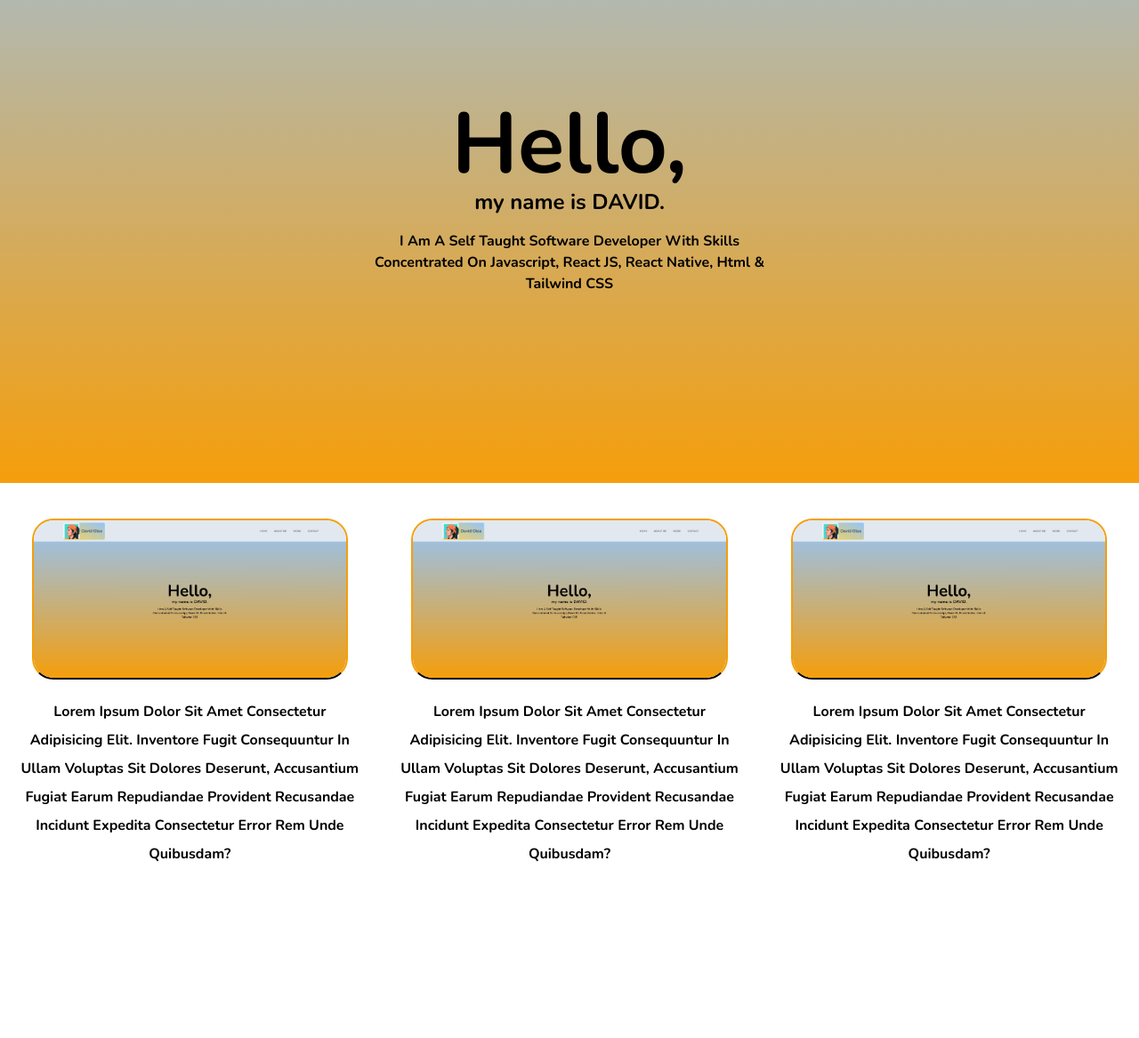
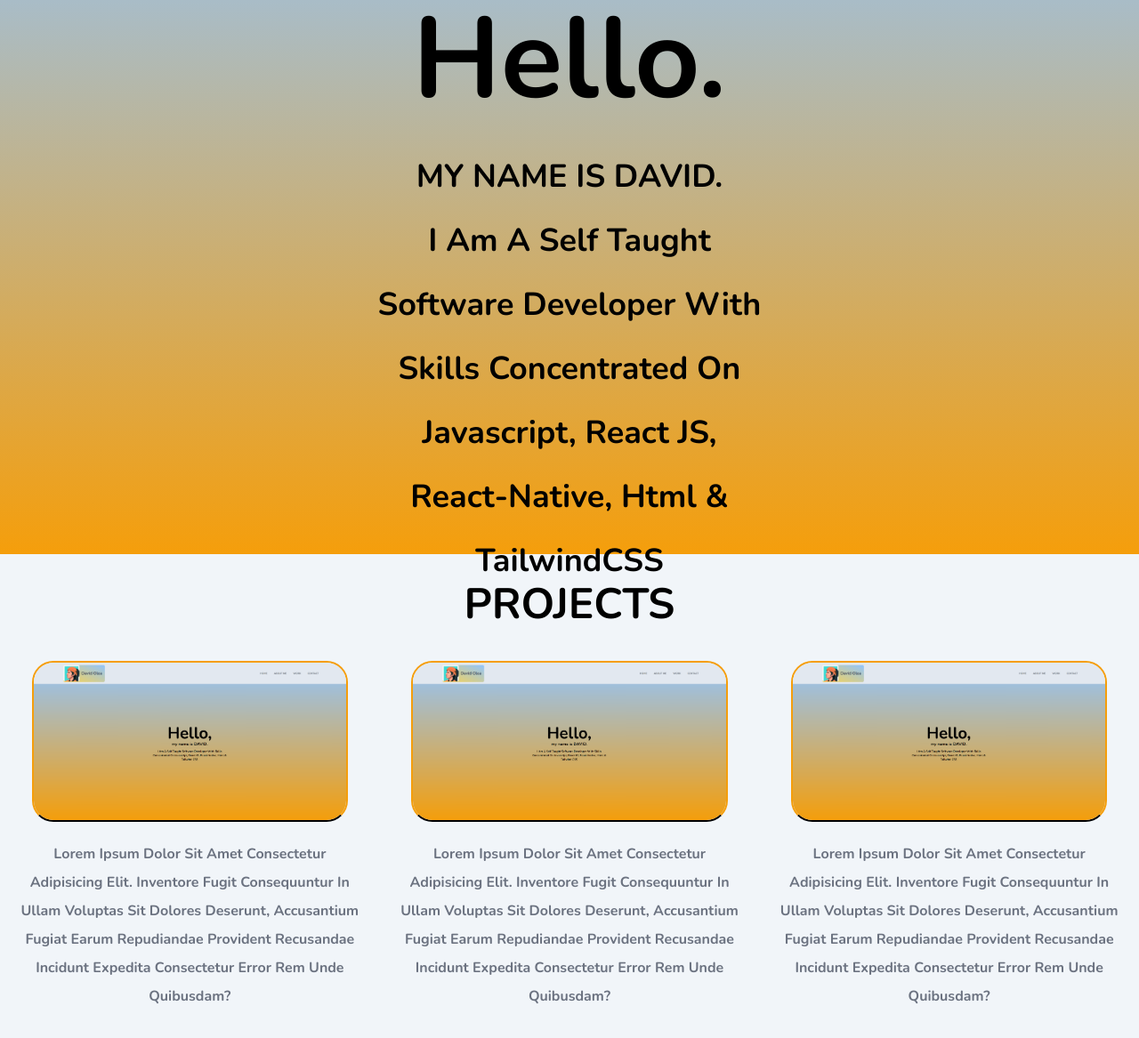
Before and after one commit to Davido1214/PersonalPortfolio, a website: page index.html in a window 1280 px wide. Shown: the part 257-1424 px from the top of the page at 89% size. Drawn offline with nearby package versions, Linux system fonts and the light colour scheme.

Commit message:
Visual and Responsive Edits

```diff
--- a/index.html
+++ b/index.html
@@ -9,10 +9,10 @@
 </head>
 <body class="font-nunito">
                  <!-- ---------------------------- intro section ---------------------------- -->
-    <div>
+    <div >
         <div class="h-4/5 sm:h-full lg:h-screen bg-gradient-to-t from-amber-500 to-blue-300">
                  <!-- ------------------------------- navbar -------------------------------- -->
-        <nav class="w-full  bg-fixed top-0 bg-slate-200 h-32 ">
+        <nav class="w-full   sm:fixed top-0 bg-slate-200 h-32 ">
             <div class="container mx-auto py-4 flex items-center justify-between ">
                 <div class="sm:ml-4 mb-0 flex items-center gap-3 bg-gradient-to-tr from-amber-300 to-blue-300  rounded-lg pr-4 pb-1">
                     <img class="h-24 w-24  rounded-lg " src="./assets/selfImage.png" alt="Illustration of myself">
@@ -20,10 +20,10 @@
                 </div>
                 <ul class="hidden md:flex space-x-10 items-center text-gray-500 font-bold text-sm uppercase">
                     <li class="hover:text-slate-700 hover:text-lg ">
-                        <a href="#">HOME</a>
+                        <a href="#section1">HOME</a>
                     </li>
                     <li class="hover:text-slate-700 hover:text-lg">
-                        <a href="#">PROJECTS</a>
+                        <a href="#section2">PROJECTS</a>
                     </li>
                     <li class="hover:text-slate-700 hover:text-lg">
                         <a href="#">ABOUT ME</a>
@@ -41,10 +41,10 @@
                 </div>
                 <ul id="menu" class="hidden bg-amber-300 absolute left-0 top-0 w-full p-10 rounded-b-3xl space-y-10 text-white text-center">
                     <li class=" ">
-                        <a href="#">HOME</a>
+                        <a href="#section1">HOME</a>
                     </li>
                     <li class="">
-                        <a href="#">PROJECTS</a>
+                        <a href="#section2">PROJECTS</a>
                     </li>
                     <li class="">
                         <a href="#">ABOUT ME</a>
@@ -64,10 +64,11 @@
                     <!--                            HERO/LANDING PAGE                            -->
                     <!-- ----------------------------------------------------------------------- -->
 
-        <div class=" mx-auto container text-center md:mt-40 sm:max-w-md pt-5">
-            <div class="mt-16 ">
-                <h1 class=" text-2xl font-bold "><span class=" capitalize sm:flex sm:text-8xl flex justify-center font-bold text-6xl">Hello,</span > my name is DAVID.</h1>
-                <p class=" pt-4 text-md font-bold capitalize">I am a self taught software developer with skills concentrated on Javascript, React JS, React Native, Html &  Tailwind CSS</p>
+        <div id="section1" class=" mx-auto container text-center md:mt-20 sm:max-w-md pt-5">
+
+            <div class="mt-0 sm:pt-40">
+                <div class=" text-2xl font-bold sm:text-4xl "><span class="pb-12 capitalize sm:flex sm:text-9xl flex justify-center font-bold text-6xl">Hello.</span > MY NAME IS DAVID.</div>
+                <p class=" pt-4 text-md font-bold sm:text-4xl capitalize sm:leading-loose">I am a self taught software developer with skills concentrated on Javascript, React JS, React-Native, Html &  TailwindCSS</p>
             </div>
         </div>
 
@@ -78,20 +79,25 @@
                     <!-- ----------------------------------------------------------------------- -->
                     <!--                              PROJECTS PAGE                              -->
                     <!-- ----------------------------------------------------------------------- -->
-        <div class="h-1/4 lg:h-screen bg-white">
+        <div class="h-fit lg:h-screen bg-slate-100">
+
+            <div >
+                <h2 id="section2" class="mx-5 leading-loose text-center sm:text-5xl text-5xl font-bold pt-8 capitalize">PROJECTS</h2>
+            </div>
+
             <div class="sm:flex sm:justify-center mx-auto container space-y-4 sm:space-y-0">
 
                 <div class="sm:basis-1/3  ">
                     <a target="_blank" href="https://www.youtube.com"><img class="mt-4 sm:w-5/6 sm:rounded-3xl rounded-3xl w-5/6 mx-auto border-2 border-b-black sm:border-solid border-amber-500 sm:border-b-black sm:border-amber-500 hover:opacity-50 hover:cursor-pointer sm:border-2 sm:mt-10" src="./assets/exampleWebpage.png" alt=""></a>
-                    <p class="mt-5 mx-5 leading-loose text-center font-bold capitalize sm:mb-0 mb-10">Lorem ipsum dolor sit amet consectetur adipisicing elit. Inventore fugit consequuntur in ullam voluptas sit dolores deserunt, accusantium fugiat earum repudiandae provident recusandae incidunt expedita consectetur error rem unde quibusdam?</p>
+                    <p class="mt-5 mx-5 leading-loose text-center font-bold text-gray-500 capitalize sm:mb-0 mb-10">Lorem ipsum dolor sit amet consectetur adipisicing elit. Inventore fugit consequuntur in ullam voluptas sit dolores deserunt, accusantium fugiat earum repudiandae provident recusandae incidunt expedita consectetur error rem unde quibusdam?</p>
                 </div>
 
                 <div class="sm:basis-1/3  "><a target="_blank" href="https://www.youtube.com"><img class="mt-4 sm:w-5/6 sm:rounded-3xl rounded-3xl w-5/6 mx-auto border-2 border-b-black sm:border-solid border-amber-500 sm:border-b-black sm:border-amber-500 hover:opacity-50 hover:cursor-pointer sm:border-2 sm:mt-10" src="./assets/exampleWebpage.png" alt=""></a>
-                    <p class="mt-5 mx-5 leading-loose text-center font-bold capitalize sm:mb-0 mb-10">Lorem ipsum dolor sit amet consectetur adipisicing elit. Inventore fugit consequuntur in ullam voluptas sit dolores deserunt, accusantium fugiat earum repudiandae provident recusandae incidunt expedita consectetur error rem unde quibusdam?</p>
+                    <p class="mt-5 mx-5 leading-loose text-center font-bold text-gray-500 capitalize sm:mb-0 mb-10">Lorem ipsum dolor sit amet consectetur adipisicing elit. Inventore fugit consequuntur in ullam voluptas sit dolores deserunt, accusantium fugiat earum repudiandae provident recusandae incidunt expedita consectetur error rem unde quibusdam?</p>
                 </div>
 
                 <div class="sm:basis-1/3  "><a class="" target="_blank" href="https://www.youtube.com"><img class="mt-4 sm:w-5/6 sm:rounded-3xl rounded-3xl w-5/6 mx-auto border-2 border-b-black sm:border-solid border-amber-500 sm:border-b-black sm:border-amber-500 hover:opacity-50 hover:cursor-pointer sm:border-2 sm:mt-10" src="./assets/exampleWebpage.png" alt=""></a>
-                    <p class="mt-5 mx-5 leading-loose text-center font-bold capitalize sm:mb-0 mb-10 pb-5">Lorem ipsum dolor sit amet consectetur adipisicing elit. Inventore fugit consequuntur in ullam voluptas sit dolores deserunt, accusantium fugiat earum repudiandae provident recusandae incidunt expedita consectetur error rem unde quibusdam?</p>
+                    <p class="mt-5 mx-5 leading-loose text-center font-bold text-gray-500 capitalize sm:mb-0 mb-10 pb-5">Lorem ipsum dolor sit amet consectetur adipisicing elit. Inventore fugit consequuntur in ullam voluptas sit dolores deserunt, accusantium fugiat earum repudiandae provident recusandae incidunt expedita consectetur error rem unde quibusdam?</p>
                 </div>
             </div>
 
```
Also changed, not shown: output.css.
